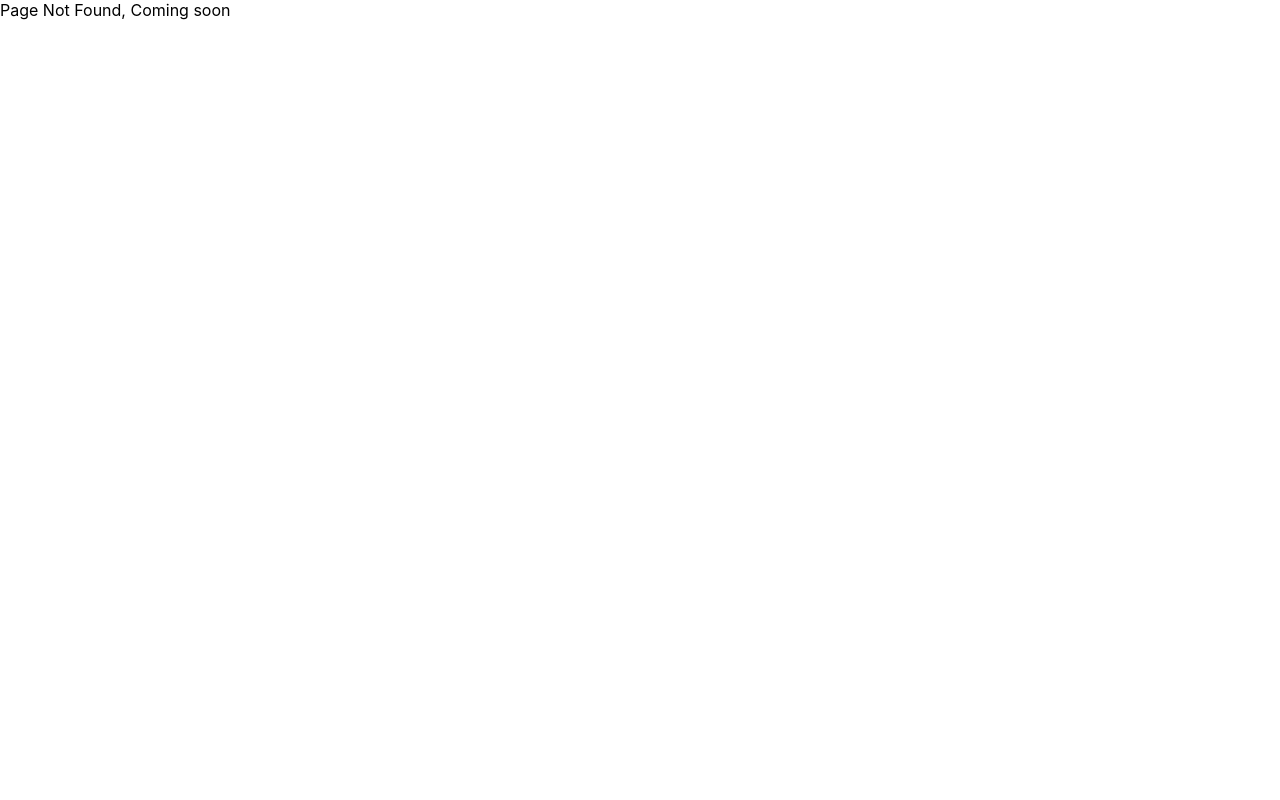
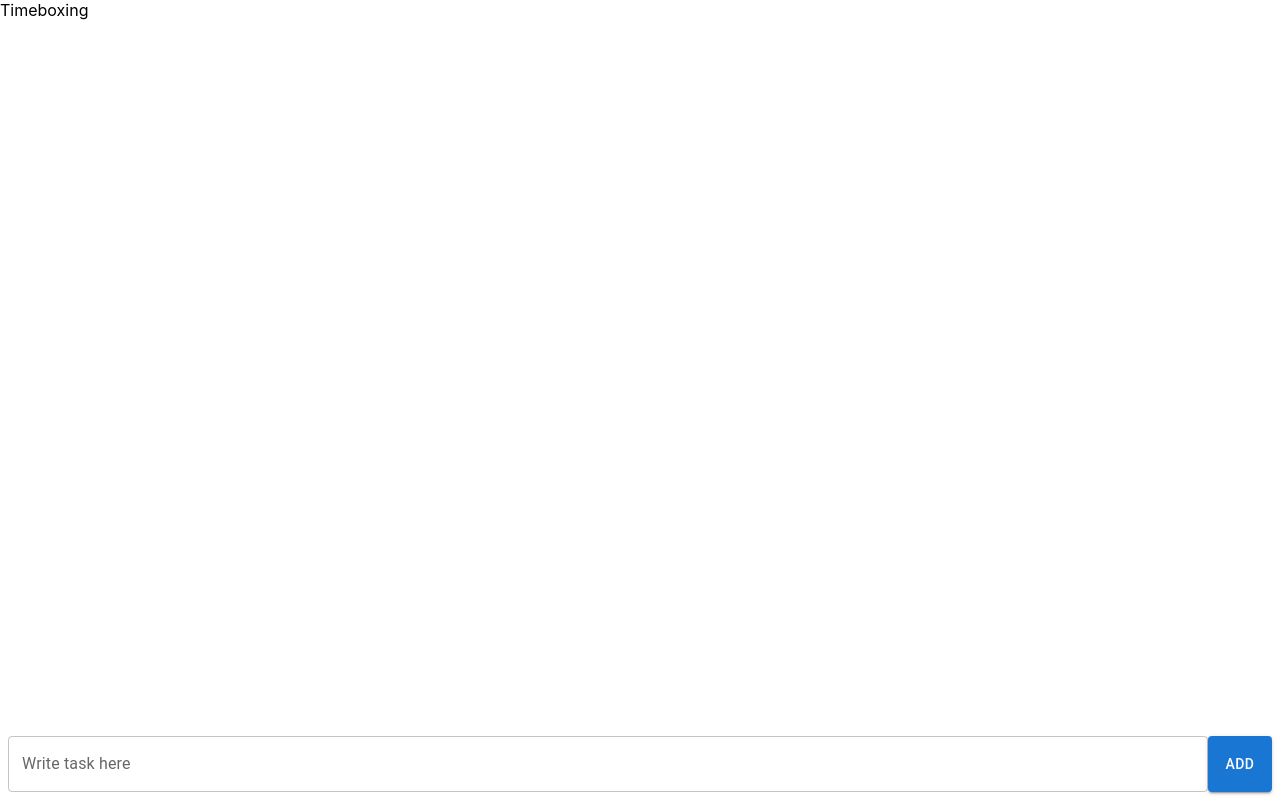
Before and after one commit to samanyuneelson/tsamisyu, a React (Create React App) app: page /timebox in a window 1280 px wide. Before the commit this address had no page. Built offline with nearby package versions, Linux system fonts and the light colour scheme.

Commit message:
Basic to do list

```diff
--- a/package.json
+++ b/package.json
@@ -49,5 +49,8 @@
       "last 1 firefox version",
       "last 1 safari version"
     ]
+  },
+  "devDependencies": {
+    "@types/lodash": "^4.17.7"
   }
 }
--- a/src/App.tsx
+++ b/src/App.tsx
@@ -5,6 +5,7 @@ import {
   TrackerPage,
   NotesPage,
   PlayGroundPage,
+  TimeBox,
 } from "./pages";
 import { BrowserRouter as Router, Routes, Route } from "react-router-dom";
 
@@ -19,6 +20,7 @@ function App() {
         <Route path="/tracker" element={<TrackerPage />} />
         <Route path="/notes" element={<NotesPage />} />
         <Route path="/playground" element={<PlayGroundPage />} />
+        <Route path="/timebox" element={<TimeBox />} />
         <Route path="*" element={<PageNotFound />} />
       </Routes>
     </Router>
--- /dev/null
+++ b/src/pages/Timebox.tsx
@@ -0,0 +1,81 @@
+import { Box, Button, FormControlLabel, Radio, TextField } from "@mui/material";
+import { useEffect, useState } from "react";
+import { map } from "lodash";
+
+export default function TimeBox() {
+  const savedTasks = localStorage.getItem("tasks");
+  const [task, setTask] = useState<string>("");
+  const [items, setItems] = useState<string[]>(
+    JSON.parse(savedTasks as string) ?? []
+  );
+
+  useEffect(() => {
+    localStorage.setItem("tasks", JSON.stringify(items));
+  }, [items]);
+
+  const addTask = () => {
+    setItems((oldItems) => [...oldItems, task]);
+    setTask("");
+  };
+
+  const handleTaskComplete = (e: any) => {
+    const task = e.target.value;
+    setItems((oldItems) => oldItems.filter((item) => item !== task));
+  };
+
+  return (
+    <Box height={"100vh"}>
+      <Box
+        display={"flex"}
+        flexDirection={"column"}
+        justifyContent={"space-between"}
+        height={"100%"}
+      >
+        <Box>Timeboxing</Box>
+        <Box
+          margin={1}
+          display={"flex"}
+          flexDirection={"column"}
+          height={"100%"}
+        >
+          {map(items, (item: string) => {
+            return (
+              <FormControlLabel
+                style={{ pointerEvents: "none" }}
+                value={item}
+                control={
+                  <Radio
+                    style={{ pointerEvents: "auto" }}
+                    onChange={handleTaskComplete}
+                  />
+                }
+                label={item}
+                labelPlacement="end"
+              />
+            );
+          })}
+        </Box>
+        <Box display={"flex"} margin={1}>
+          <TextField
+            sx={{ width: "auto", flexGrow: "2" }}
+            id="task-box"
+            label="Write task here"
+            variant="outlined"
+            value={task}
+            onChange={(e) => {
+              setTask(e.target.value);
+            }}
+            onKeyDown={(event) => {
+              if (event.key === "Enter") {
+                addTask();
+              }
+            }}
+          />
+          <Button variant="contained" onClick={addTask}>
+            Add
+          </Button>
+        </Box>
+      </Box>
+    </Box>
+  );
+}
--- a/src/pages/index.tsx
+++ b/src/pages/index.tsx
@@ -4,11 +4,12 @@ import Navbar from "../page-components/Navbar/Navbar";
 import Portfolio from "../page-components/Portfolio/Portfolio";
 import Literacy from "../page-components/Literacy/Literacy";
 import WhatsappIcon from "../components/whatsappIcon/whatsappIcon";
-import NotesPage from "./notes";
-import TrackerPage from "./tracker";
-import PlayGroundPage from "./playground";
+import NotesPage from "./Notes";
+import TrackerPage from "./Tracker";
+import TimeBox from "./Timebox";
+import PlayGroundPage from "./Playground";
 
-export { NotesPage, TrackerPage, PlayGroundPage };
+export { NotesPage, TrackerPage, PlayGroundPage, TimeBox };
 
 export function LandingPage() {
   return (
```
Also changed, not shown: src/pages/Notes.tsx (renamed from src/pages/notes.tsx), src/pages/Playground.tsx (renamed from src/pages/playground.tsx), src/pages/Tracker.tsx (renamed from src/pages/tracker.tsx), 1 other file (tests, documents, lock files or other folders).
